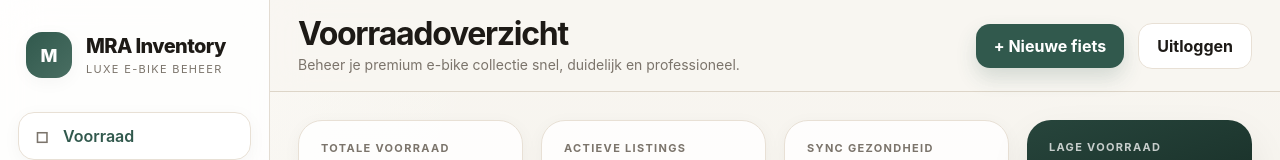
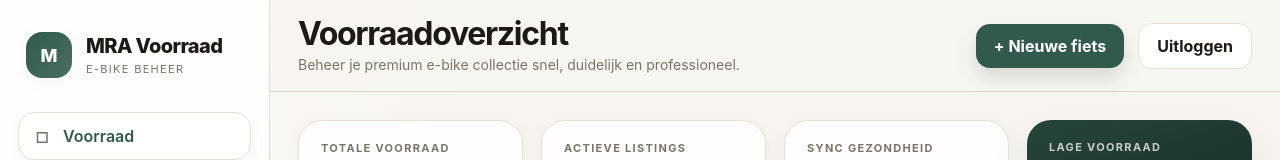
Before and after one commit to kenzy204/MRA-Inventory, a React app in the folder frontend/: page / in a window 1280 px wide. Shown: the top 160 px of the page. Built offline with nearby package versions, Linux system fonts and the light colour scheme; no server answers; sample sign-in values are in the browser's storage; the HTML template or start-up script is replaced by a standard one.

Commit message:
Update App.jsx

```diff
--- a/frontend/src/App.jsx
+++ b/frontend/src/App.jsx
@@ -86,8 +86,8 @@ function ProtectedLayout() {
         <div className="brand-block">
           <div className="brand-mark">M</div>
           <div>
-            <h1 className="brand-title">MRA Inventory</h1>
-            <div className="brand-subtitle">Luxe E-Bike Beheer</div>
+            <h1 className="brand-title">MRA Voorraad</h1>
+            <div className="brand-subtitle">E-Bike Beheer</div>
           </div>
         </div>
 
```
